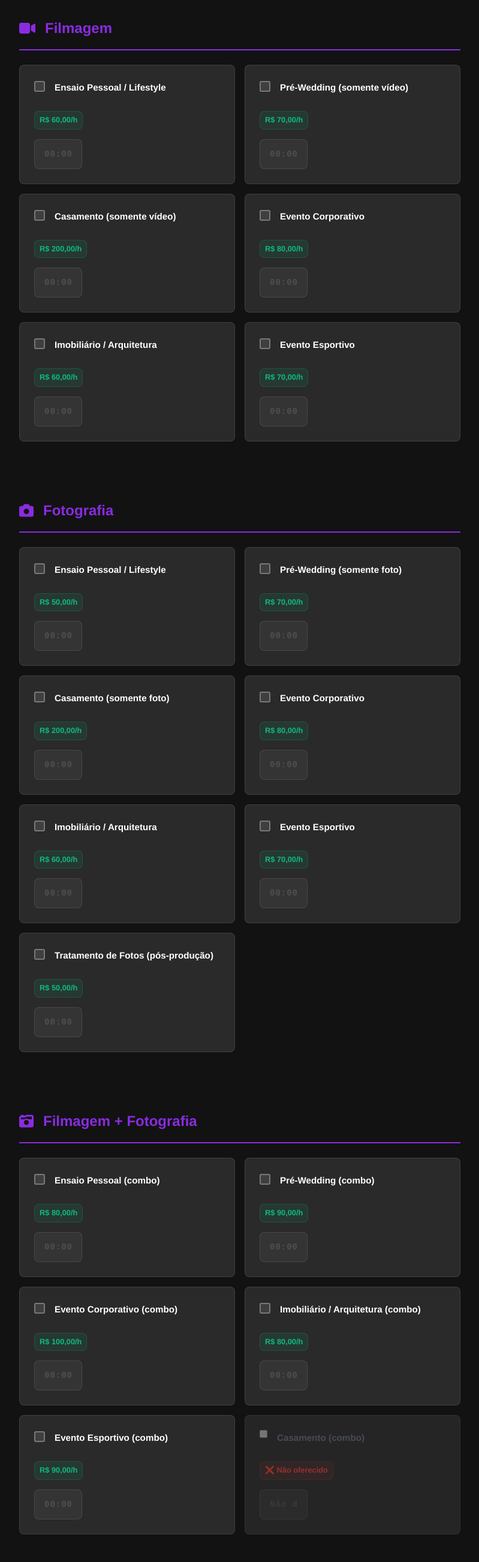
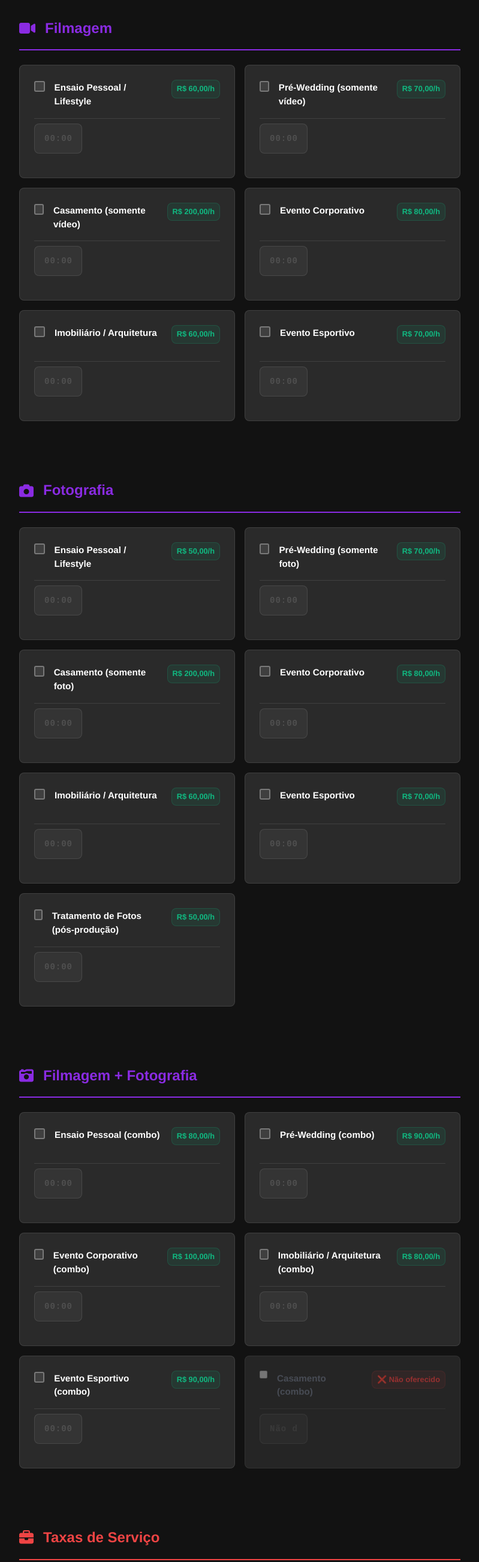
Before and after one commit to Kayo-Fellipe/orcamento, a plain HTML site: page index.html in a window 1280 px wide. Shown: the part 1360-3964 px from the top of the page at 60% size, without its empty margins (24-823 px from the left). Drawn offline with Linux system fonts and the light colour scheme.

Commit message:
Aplicar layout consistente para todos os cards

```diff
--- a/index.html
+++ b/index.html
@@ -207,68 +207,92 @@
                         <div class="services-grid">
                             <div class="service-card">
                                 <div class="service-header">
+                                    <div class="service-info">
                                         <label class="service-label">
                                             <input type="checkbox" class="service-checkbox" data-service="ensaio-filmagem" data-price="60">
                                             <span class="service-name">Ensaio Pessoal / Lifestyle</span>
                                         </label>
                                         <span class="service-price">R$ 60,00/h</span>
                                     </div>
+                                    <div class="service-controls">
                                         <input type="text" placeholder="00:00" class="hours-input" data-service="ensaio-filmagem" disabled maxlength="5">
+                                    </div>
+                                </div>
                             </div>
 
                             <div class="service-card">
                                 <div class="service-header">
+                                    <div class="service-info">
                                         <label class="service-label">
                                             <input type="checkbox" class="service-checkbox" data-service="pre-wedding-filmagem" data-price="70">
                                             <span class="service-name">Pré-Wedding (somente vídeo)</span>
                                         </label>
                                         <span class="service-price">R$ 70,00/h</span>
                                     </div>
+                                    <div class="service-controls">
                                         <input type="text" placeholder="00:00" class="hours-input" data-service="pre-wedding-filmagem" disabled maxlength="5">
+                                    </div>
+                                </div>
                             </div>
 
                             <div class="service-card">
                                 <div class="service-header">
+                                    <div class="service-info">
                                         <label class="service-label">
                                             <input type="checkbox" class="service-checkbox" data-service="casamento-filmagem" data-price="200">
                                             <span class="service-name">Casamento (somente vídeo)</span>
                                         </label>
                                         <span class="service-price">R$ 200,00/h</span>
                                     </div>
+                                    <div class="service-controls">
                                         <input type="text" placeholder="00:00" class="hours-input" data-service="casamento-filmagem" disabled maxlength="5">
+                                    </div>
+                                </div>
                             </div>
 
                             <div class="service-card">
                                 <div class="service-header">
+                                    <div class="service-info">
                                         <label class="service-label">
                                             <input type="checkbox" class="service-checkbox" data-service="corporativo-filmagem" data-price="80">
                                             <span class="service-name">Evento Corporativo</span>
                                         </label>
                                         <span class="service-price">R$ 80,00/h</span>
                                     </div>
+                                    <div class="service-controls">
                                         <input type="text" placeholder="00:00" class="hours-input" data-service="corporativo-filmagem" disabled maxlength="5">
+                                    </div>
+                                </div>
                             </div>
 
                             <div class="service-card">
                                 <div class="service-header">
+                                    <div class="service-info">
                                         <label class="service-label">
                                             <input type="checkbox" class="service-checkbox" data-service="imobiliario-filmagem" data-price="60">
                                             <span class="service-name">Imobiliário / Arquitetura</span>
                                         </label>
                                         <span class="service-price">R$ 60,00/h</span>
                                     </div>
+                                    <div class="service-controls">
                                         <input type="text" placeholder="00:00" class="hours-input" data-service="imobiliario-filmagem" disabled maxlength="5">
+                                    </div>
+                                </div>
                             </div>
 
                             <div class="service-card">
                                 <div class="service-header">
+                                    <div class="service-info">
                                         <label class="service-label">
                                             <input type="checkbox" class="service-checkbox" data-service="esportivo-filmagem" data-price="70">
                                             <span class="service-name">Evento Esportivo</span>
                                         </label>
                                         <span class="service-price">R$ 70,00/h</span>
                                     </div>
+                                    <div class="service-controls">
                                         <input type="text" placeholder="00:00" class="hours-input" data-service="esportivo-filmagem" disabled maxlength="5">
+                                    </div>
+                                </div>
                             </div>
                         </div>
                     </section>
@@ -282,79 +306,107 @@
                         <div class="services-grid">
                             <div class="service-card">
                                 <div class="service-header">
+                                    <div class="service-info">
                                         <label class="service-label">
                                             <input type="checkbox" class="service-checkbox" data-service="ensaio-foto" data-price="50">
                                             <span class="service-name">Ensaio Pessoal / Lifestyle</span>
                                         </label>
                                         <span class="service-price">R$ 50,00/h</span>
                                     </div>
+                                    <div class="service-controls">
                                         <input type="text" placeholder="00:00" class="hours-input" data-service="ensaio-foto" disabled maxlength="5">
+                                    </div>
+                                </div>
                             </div>
 
                             <div class="service-card">
                                 <div class="service-header">
+                                    <div class="service-info">
                                         <label class="service-label">
                                             <input type="checkbox" class="service-checkbox" data-service="pre-wedding-foto" data-price="70">
                                             <span class="service-name">Pré-Wedding (somente foto)</span>
                                         </label>
                                         <span class="service-price">R$ 70,00/h</span>
                                     </div>
+                                    <div class="service-controls">
                                         <input type="text" placeholder="00:00" class="hours-input" data-service="pre-wedding-foto" disabled maxlength="5">
+                                    </div>
+                                </div>
                             </div>
 
                             <div class="service-card">
                                 <div class="service-header">
+                                    <div class="service-info">
                                         <label class="service-label">
                                             <input type="checkbox" class="service-checkbox" data-service="casamento-foto" data-price="200">
                                             <span class="service-name">Casamento (somente foto)</span>
                                         </label>
                                         <span class="service-price">R$ 200,00/h</span>
                                     </div>
+                                    <div class="service-controls">
                                         <input type="text" placeholder="00:00" class="hours-input" data-service="casamento-foto" disabled maxlength="5">
+                                    </div>
+                                </div>
                             </div>
 
                             <div class="service-card">
                                 <div class="service-header">
+                                    <div class="service-info">
                                         <label class="service-label">
                                             <input type="checkbox" class="service-checkbox" data-service="corporativo-foto" data-price="80">
                                             <span class="service-name">Evento Corporativo</span>
                                         </label>
                                         <span class="service-price">R$ 80,00/h</span>
                                     </div>
+                                    <div class="service-controls">
                                         <input type="text" placeholder="00:00" class="hours-input" data-service="corporativo-foto" disabled maxlength="5">
+                                    </div>
+                                </div>
                             </div>
 
                             <div class="service-card">
                                 <div class="service-header">
+                                    <div class="service-info">
                                         <label class="service-label">
                                             <input type="checkbox" class="service-checkbox" data-service="imobiliario-foto" data-price="60">
                                             <span class="service-name">Imobiliário / Arquitetura</span>
                                         </label>
                                         <span class="service-price">R$ 60,00/h</span>
                                     </div>
+                                    <div class="service-controls">
                                         <input type="text" placeholder="00:00" class="hours-input" data-service="imobiliario-foto" disabled maxlength="5">
+                                    </div>
+                                </div>
                             </div>
 
                             <div class="service-card">
                                 <div class="service-header">
+                                    <div class="service-info">
                                         <label class="service-label">
                                             <input type="checkbox" class="service-checkbox" data-service="esportivo-foto" data-price="70">
                                             <span class="service-name">Evento Esportivo</span>
                                         </label>
                                         <span class="service-price">R$ 70,00/h</span>
                                     </div>
+                                    <div class="service-controls">
                                         <input type="text" placeholder="00:00" class="hours-input" data-service="esportivo-foto" disabled maxlength="5">
+                                    </div>
+                                </div>
                             </div>
 
                             <div class="service-card">
                                 <div class="service-header">
+                                    <div class="service-info">
                                         <label class="service-label">
                                             <input type="checkbox" class="service-checkbox" data-service="tratamento-fotos" data-price="50">
                                             <span class="service-name">Tratamento de Fotos (pós-produção)</span>
                                         </label>
                                         <span class="service-price">R$ 50,00/h</span>
                                     </div>
+                                    <div class="service-controls">
                                         <input type="text" placeholder="00:00" class="hours-input" data-service="tratamento-fotos" disabled maxlength="5">
+                                    </div>
+                                </div>
                             </div>
                         </div>
                     </section>
@@ -368,68 +420,92 @@
                         <div class="services-grid">
                             <div class="service-card">
                                 <div class="service-header">
+                                    <div class="service-info">
                                         <label class="service-label">
                                             <input type="checkbox" class="service-checkbox" data-service="ensaio-combo" data-price="80">
                                             <span class="service-name">Ensaio Pessoal (combo)</span>
                                         </label>
                                         <span class="service-price">R$ 80,00/h</span>
                                     </div>
+                                    <div class="service-controls">
                                         <input type="text" placeholder="00:00" class="hours-input" data-service="ensaio-combo" disabled maxlength="5">
+                                    </div>
+                                </div>
                             </div>
 
                             <div class="service-card">
                                 <div class="service-header">
+                                    <div class="service-info">
                                         <label class="service-label">
                                             <input type="checkbox" class="service-checkbox" data-service="pre-wedding-combo" data-price="90">
                                             <span class="service-name">Pré-Wedding (combo)</span>
                                         </label>
                                         <span class="service-price">R$ 90,00/h</span>
                                     </div>
+                                    <div class="service-controls">
                                         <input type="text" placeholder="00:00" class="hours-input" data-service="pre-wedding-combo" disabled maxlength="5">
+                                    </div>
+                                </div>
                             </div>
 
                             <div class="service-card">
                                 <div class="service-header">
+                                    <div class="service-info">
                                         <label class="service-label">
                                             <input type="checkbox" class="service-checkbox" data-service="corporativo-combo" data-price="100">
                                             <span class="service-name">Evento Corporativo (combo)</span>
                                         </label>
                                         <span class="service-price">R$ 100,00/h</span>
                                     </div>
+                                    <div class="service-controls">
                                         <input type="text" placeholder="00:00" class="hours-input" data-service="corporativo-combo" disabled maxlength="5">
+                                    </div>
+                                </div>
                             </div>
 
                             <div class="service-card">
                                 <div class="service-header">
+                                    <div class="service-info">
                                         <label class="service-label">
                                             <input type="checkbox" class="service-checkbox" data-service="imobiliario-combo" data-price="80">
                                             <span class="service-name">Imobiliário / Arquitetura (combo)</span>
                                         </label>
                                         <span class="service-price">R$ 80,00/h</span>
                                     </div>
+                                    <div class="service-controls">
                                         <input type="text" placeholder="00:00" class="hours-input" data-service="imobiliario-combo" disabled maxlength="5">
+                                    </div>
+                                </div>
                             </div>
 
                             <div class="service-card">
                                 <div class="service-header">
+                                    <div class="service-info">
                                         <label class="service-label">
                                             <input type="checkbox" class="service-checkbox" data-service="esportivo-combo" data-price="90">
                                             <span class="service-name">Evento Esportivo (combo)</span>
                                         </label>
                                         <span class="service-price">R$ 90,00/h</span>
                                     </div>
+                                    <div class="service-controls">
                                         <input type="text" placeholder="00:00" class="hours-input" data-service="esportivo-combo" disabled maxlength="5">
+                                    </div>
+                                </div>
                             </div>
 
                             <div class="service-card disabled">
                                 <div class="service-header">
+                                    <div class="service-info">
                                         <label class="service-label">
                                             <input type="checkbox" disabled>
                                             <span class="service-name">Casamento (combo)</span>
                                         </label>
                                         <span class="service-price">❌ Não oferecido</span>
                                     </div>
+                                    <div class="service-controls">
                                         <input type="text" disabled placeholder="Não disponível" class="hours-input">
+                                    </div>
+                                </div>
                             </div>
                         </div>
                     </section>
@@ -443,57 +519,77 @@
                         <div class="services-grid">
                             <div class="service-card">
                                 <div class="service-header">
+                                    <div class="service-info">
                                         <label class="service-label">
                                             <input type="checkbox" class="service-checkbox" data-service="softwares" data-type="custom">
                                             <span class="service-name">Softwares Profissionais</span>
                                         </label>
                                         <span class="service-price">Valor personalizado</span>
                                     </div>
+                                    <div class="service-controls">
                                         <input type="text" placeholder="R$ 0,00" class="custom-value-input" data-service="softwares" disabled>
+                                    </div>
+                                </div>
                             </div>
 
                             <div class="service-card">
                                 <div class="service-header">
+                                    <div class="service-info">
                                         <label class="service-label">
                                             <input type="checkbox" class="service-checkbox" data-service="equipamentos" data-type="custom">
                                             <span class="service-name">Equipamentos Utilizados</span>
                                         </label>
                                         <span class="service-price">Valor personalizado</span>
                                     </div>
+                                    <div class="service-controls">
                                         <input type="text" placeholder="R$ 0,00" class="custom-value-input" data-service="equipamentos" disabled>
+                                    </div>
+                                </div>
                             </div>
 
                             <div class="service-card">
                                 <div class="service-header">
+                                    <div class="service-info">
                                         <label class="service-label">
                                             <input type="checkbox" class="service-checkbox" data-service="combustivel" data-type="custom">
                                             <span class="service-name">Taxa de Combustível</span>
                                         </label>
                                         <span class="service-price">Valor personalizado</span>
                                     </div>
+                                    <div class="service-controls">
                                         <input type="text" placeholder="R$ 0,00" class="custom-value-input" data-service="combustivel" disabled>
+                                    </div>
+                                </div>
                             </div>
 
                             <div class="service-card">
                                 <div class="service-header">
+                                    <div class="service-info">
                                         <label class="service-label">
                                             <input type="checkbox" class="service-checkbox" data-service="transporte" data-type="custom">
                                             <span class="service-name">Taxa de Horas de Transporte</span>
                                         </label>
                                         <span class="service-price">Baseado no serviço</span>
                                     </div>
+                                    <div class="service-controls">
                                         <input type="text" placeholder="00:00" class="hours-input" data-service="transporte" disabled maxlength="5">
+                                    </div>
+                                </div>
                             </div>
 
                             <div class="service-card">
                                 <div class="service-header">
+                                    <div class="service-info">
                                         <label class="service-label">
                                             <input type="checkbox" class="service-checkbox" data-service="desconto" data-type="custom">
                                             <span class="service-name">Desconto</span>
                                         </label>
                                         <span class="service-price">Valor em R$</span>
                                     </div>
+                                    <div class="service-controls">
                                         <input type="text" placeholder="R$ 0,00" class="custom-value-input" data-service="desconto" disabled>
+                                    </div>
+                                </div>
                             </div>
                         </div>
                     </section>
```
Lines whose indentation alone changed are shown as unchanged.
